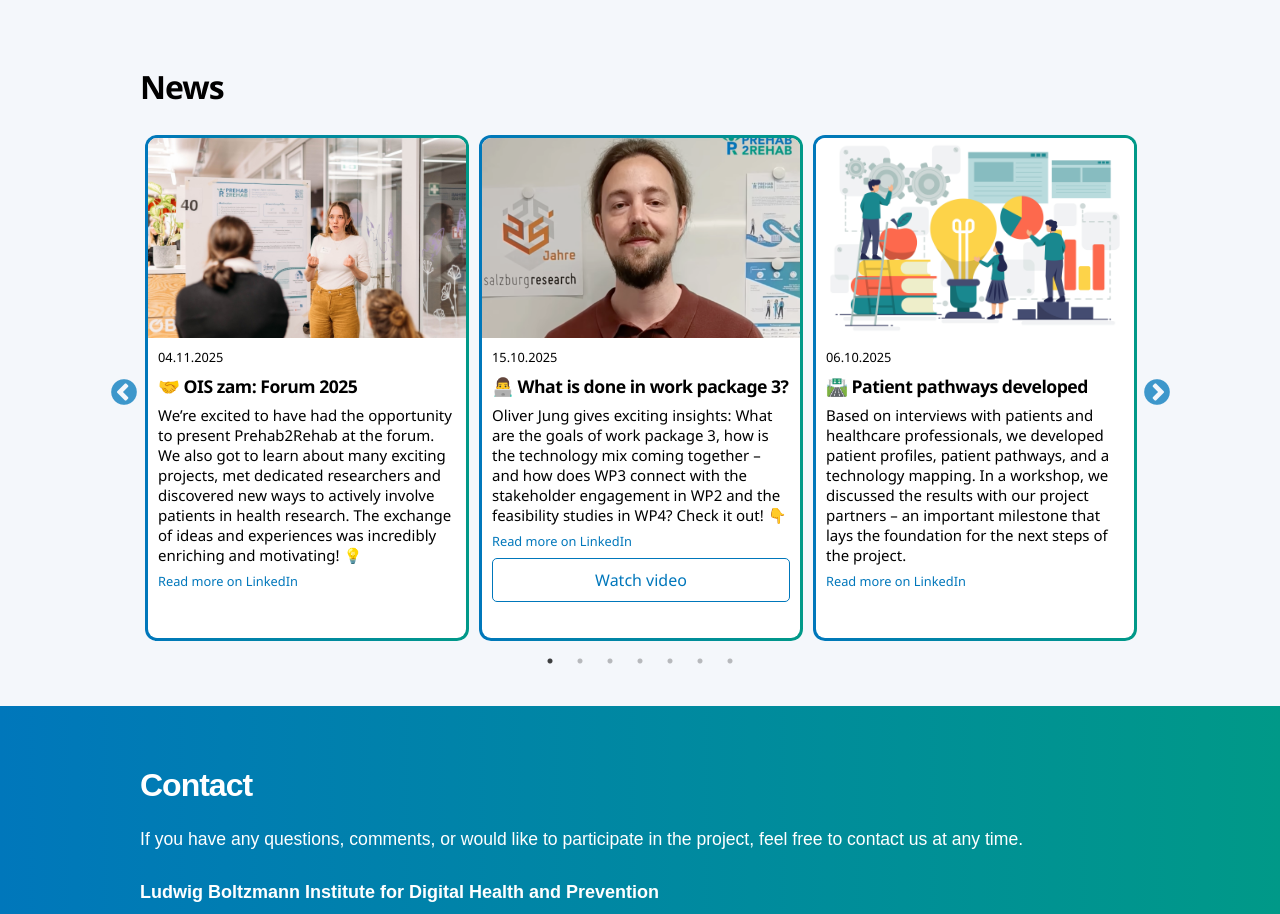
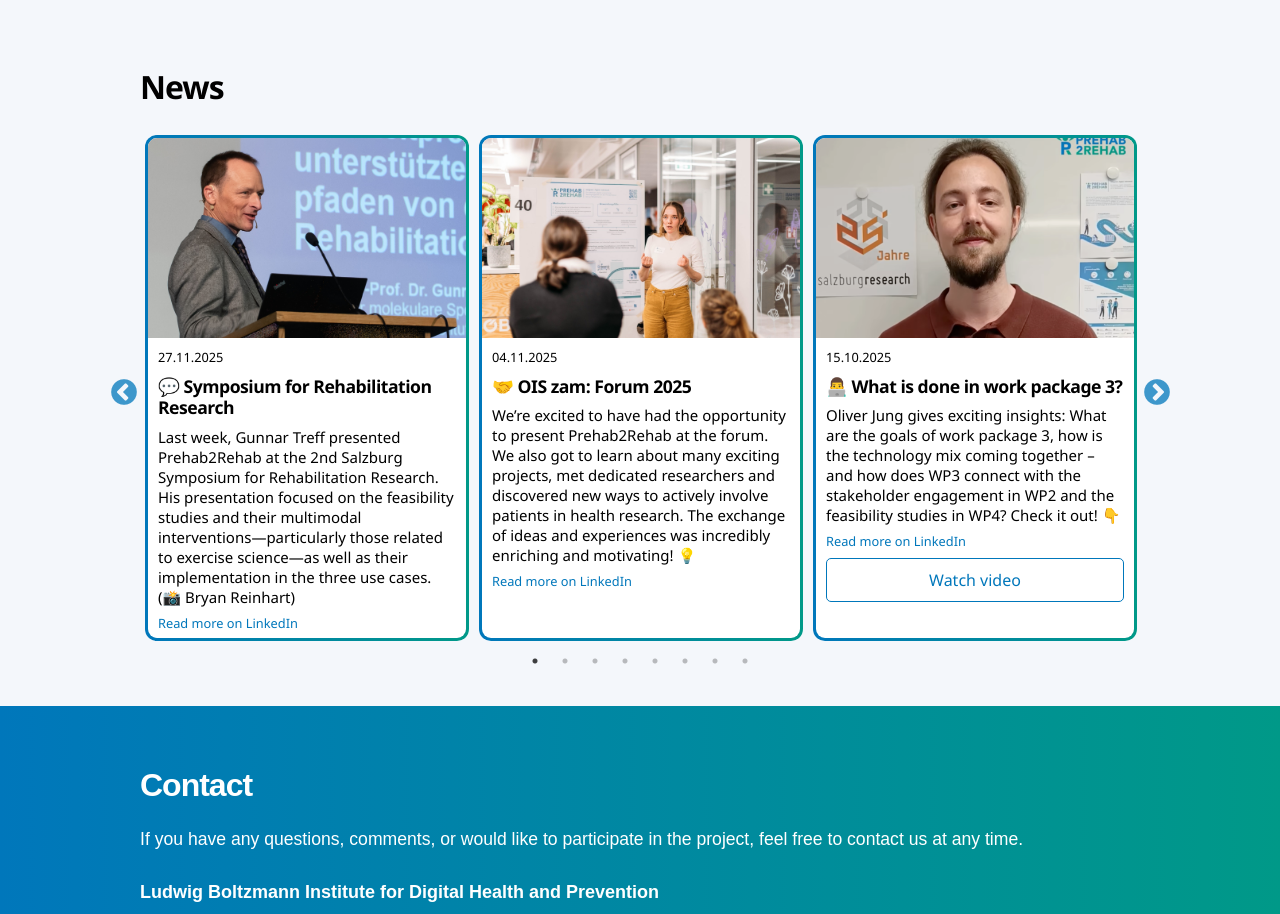
Before and after one commit to Prehab2Rehab/prehab2rehab.github.io, a React (Vite) app: page / in a window 1280 px wide. Shown: the part 6360-7274 px from the top of the page. Built offline with nearby package versions, Linux system fonts and the light colour scheme.

Commit message:
news reha symposium

```diff
--- a/src/locales/de/news.js
+++ b/src/locales/de/news.js
@@ -1,5 +1,12 @@
 const articles = [
-   {
+  {
+    "headline": "💬 Symposium für Rehabilitationsforschung",
+    "date": "27.11.2025",
+    "image": "8-reha-symposium.jpg",
+    "text": "Letzte Woche präsentierte Gunnar Treff Prehab2Rehab beim 2. Salzburger Symposium für Rehabilitationsforschung. Der Fokus seiner Präsentation lag auf den Machbarkeitsstudien und ihren multimodalen, insbesondere trainingswissenschaftlichen Interventionen sowie deren Umsetzung in den drei Anwendungsfällen. (📸 Bryan Reinhart)",
+    "linkedinUrl": "https://www.linkedin.com/feed/update/urn:li:activity:7399720102247665666",
+  },
+  {
     "headline": "🤝 OIS zam: Forum 2025",
     "date": "04.11.2025",
     "image": "7-OISzam.JPG",
--- a/src/locales/en/news.js
+++ b/src/locales/en/news.js
@@ -1,4 +1,11 @@
 const articles = [
+  {
+    "headline": "💬 Symposium for Rehabilitation Research",
+    "date": "27.11.2025",
+    "image": "8-reha-symposium.jpg",
+    "text": "Last week, Gunnar Treff presented Prehab2Rehab at the 2nd Salzburg Symposium for Rehabilitation Research. His presentation focused on the feasibility studies and their multimodal interventions—particularly those related to exercise science—as well as their implementation in the three use cases. (📸 Bryan Reinhart)",
+    "linkedinUrl": "https://www.linkedin.com/feed/update/urn:li:activity:7399720102247665666",
+  },
   {
     "headline": "🤝 OIS zam: Forum 2025",
     "date": "04.11.2025",
```
Also changed, not shown: public/news/8-reha-symposium.jpg (added).
